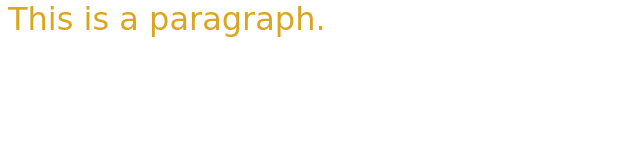
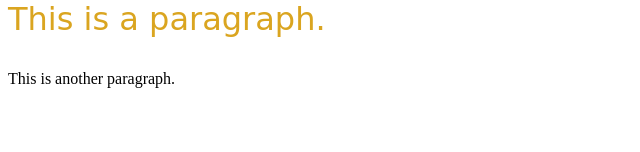
Before and after one commit to nixoncode/look-at-svelte, a Svelte app: page / in a window 1280 px wide. Shown: the part 148-300 px from the top of the page, without its empty margins (0-640 px from the left). Built offline with nearby package versions, Linux system fonts and the light colour scheme.

Commit message:
nested components

```diff
--- a/src/App.svelte
+++ b/src/App.svelte
@@ -1,5 +1,6 @@
 <script>
     import src from "./assets/svelte.svg";
+    import Nested from "./lib/Nested.svelte";
 
     let name = "Svelte";
 </script>
@@ -15,3 +16,5 @@
         font-size: 2em;
     }
 </style>
+
+<Nested/>
--- /dev/null
+++ b/src/lib/Nested.svelte
@@ -0,0 +1 @@
+<p>This is another paragraph.</p>
```
